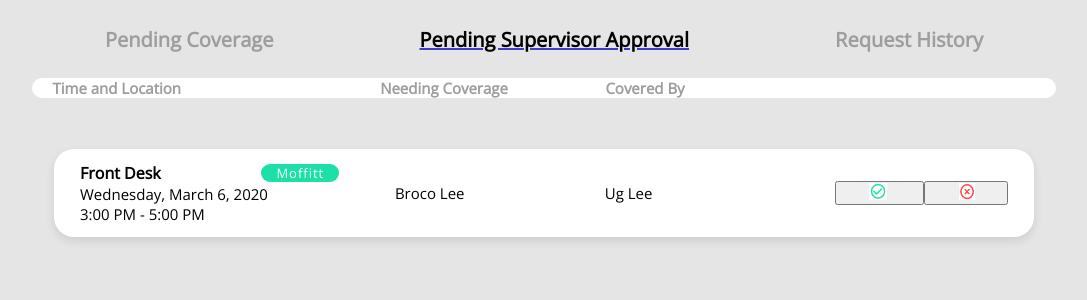
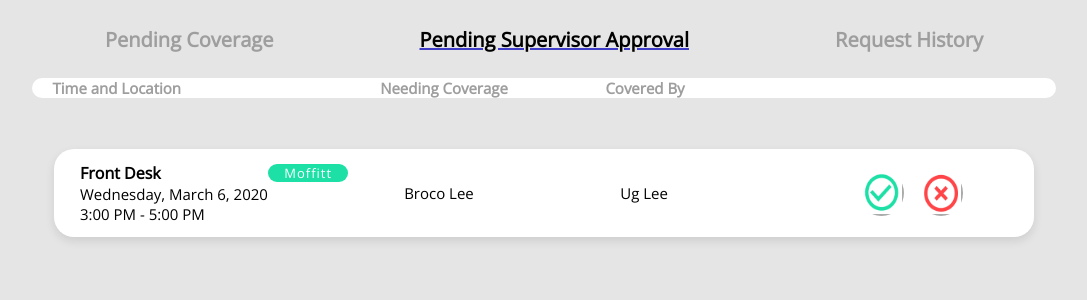
Before and after one commit to codebase-berkeley/moffitt-scheduler, a React (Create React App) app in the folder client/: page /cover/pendingsupervisor in a window 1280 px wide. Shown: the top 300 px of the page, without its empty margins (96-1183 px from the left). Built offline with nearby package versions, Linux system fonts and the light colour scheme.

Commit message:
Edited button formatting

```diff
--- a/client/src/components/Cover/WithCheck.css
+++ b/client/src/components/Cover/WithCheck.css
@@ -69,14 +69,48 @@
   width: 30%;
 }
 
+.approval {
+  width: 25%;
+  display: flex;
+  justify-content: space-between;
+  flex-direction: row;
+  align-items: center;
+}
+
 .check {
-  height: 29%;
-  width: 21%;
-  margin-right: 3%;
+  height: 100%;
+  width: 100%;
 }
 
 .deny {
-  height: 29%;
-  width: 21%;
-  margin-left: 3%;
+  height: 100%;
+  width: 100%;
 }
+.checkbutton {
+  height: 75%;
+  width: 40%;
+  border-radius: 100%;
+  border-color: white;
+  margin-right: 5%;
+  outline: none;
+}
+
+.checkbutton:active {
+  outline: none;
+  border: none;
+}
+
+.denybutton {
+  height: 75%;
+  width: 40%;
+  border-radius: 100%;
+  border-color: white;
+  margin-left: 5%;
+  margin-right: 30%;
+  outline: none;
+}
+
+.denybutton:active {
+  outline: none;
+  border: none;
+}
--- a/client/src/components/Cover/WithCheck.js
+++ b/client/src/components/Cover/WithCheck.js
@@ -42,10 +42,10 @@ class WithCheck extends React.Component {
           <p className="covername">{this.props.covername}</p>
         </div>
         <div className="approval">
-          <button onClick={this.approvalClick}>
+          <button className="checkbutton" onClick={this.approvalClick}>
             <img className="check" src={check} alt="check" />
           </button>
-          <button onClick={this.denialClick}>
+          <button className="denybutton" onClick={this.denialClick}>
             <img className="deny" src={cross} alt="deny" />
           </button>
         </div>
```
Also changed, not shown: client/src/components/Cover/NonClickWithCheck.js (+9 -1 lines), 1 other file (tests, documents, lock files or other folders).
